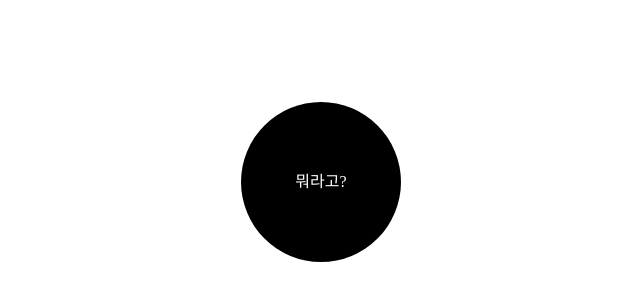
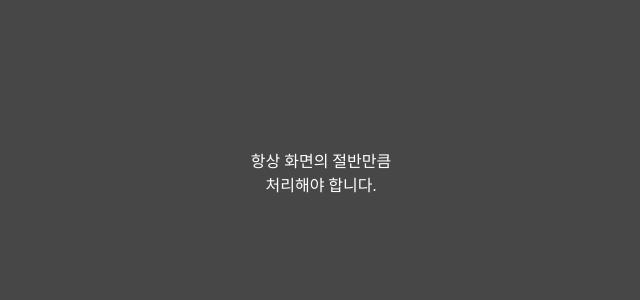
Before and after one commit to cotasi/bundang_portfolio, a plain HTML site: page index.html in a window 1280 px wide. Shown: the part 218-518 px from the top of the page, without its empty margins (319-959 px from the left). Drawn offline with nearby package versions, Linux system fonts and the light colour scheme; a web font is replaced by a local one.

Commit message:
두번째작업

```diff
--- a/css/style.css
+++ b/css/style.css
@@ -45,40 +45,37 @@ body{
     color: var(--bodyc);
 }
 
-body {
+
+.bb {
+    background-color: #474747;
+    color: #fff;
     display: flex;
-    flex-direction: column;
+    text-align: center;
     justify-content: center;
     height: 100vh;
     align-items: center;
-}
-
-
-#box {
-    width: 10rem;
-    height: 10rem;
-    background-color: #000;
-    border-radius: 50%;
-    transition: transform .4s;
-}
-
-#box:hover {
-    transform: scale(1.2);
-    background-color: yellow;
+    white-space: nowrap;
 
 }
 
-#box::before {
-    content:"뭐라고?";
-    color: white;
-    display: flex;
-    height: 100%;
-    justify-content: center;
-    align-items: center;
-    transition: all .4s;
+p {
+    transform: rotate(0deg);
 }
 
-#box:hover::before {
-    content:"맞아";
-    color: black;
+br {
+    display: block;
 }
+
+@media screen and (max-width: 1024px) {
+    .bb {
+        width: 50%;
+    }
+
+    p {
+        transform: rotate(90deg);
+    }
+
+    br {
+        display: none;
+    }
+}
--- a/index.html
+++ b/index.html
@@ -10,7 +10,10 @@
     <link rel="stylesheet" href="./css/style.css">
 </head>
 <body>
-     <div id="box">
+     <div class="bb">
+        <p>
+            항상 화면의 절반만큼 <br> 처리해야 합니다.
+        </p>
      </div>
 </body>
 </html>
```
